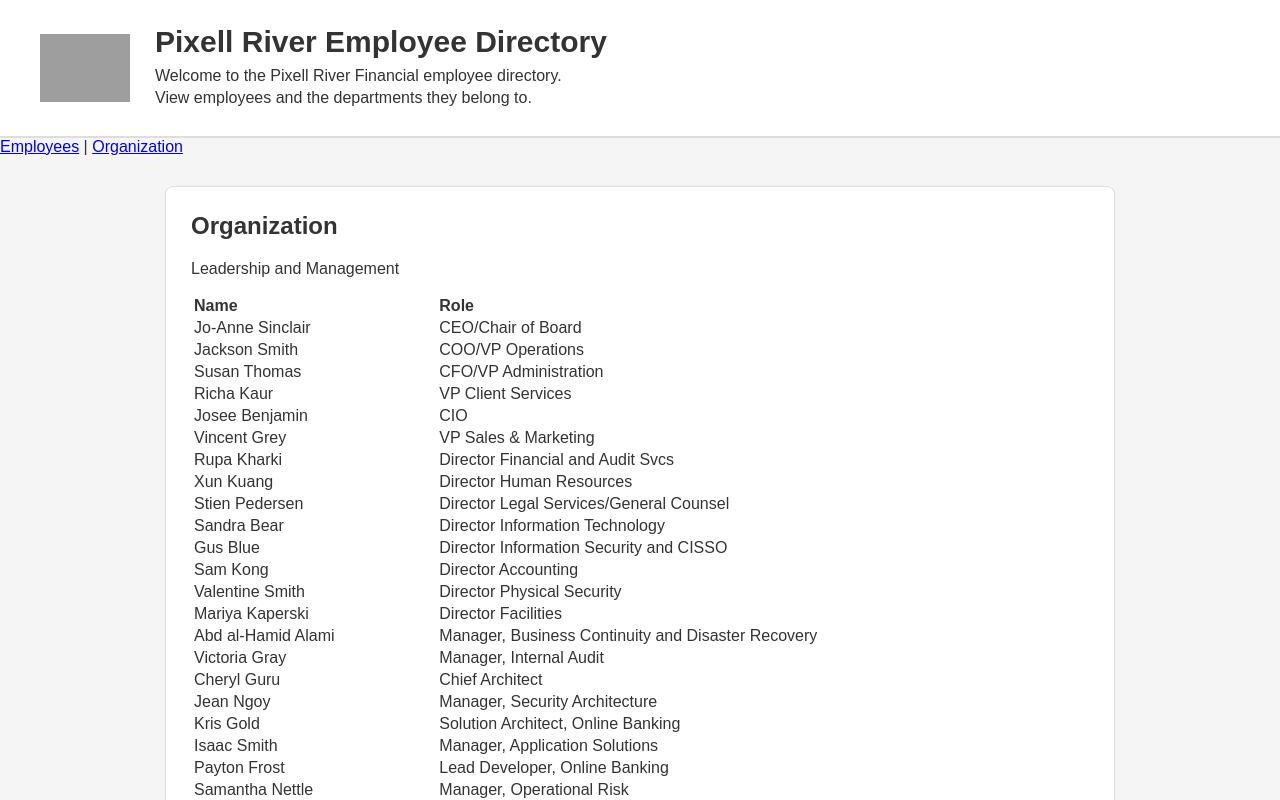
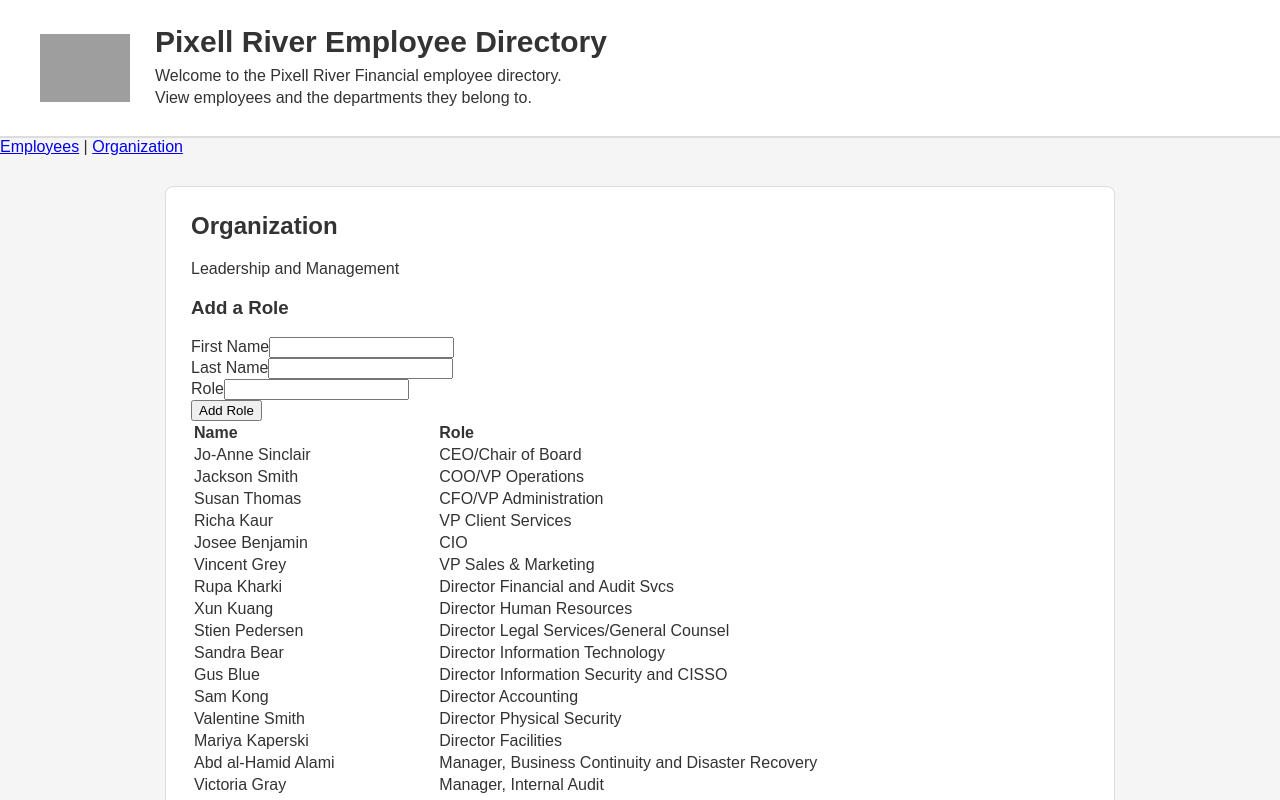
Before and after one commit to Mandeep831/full_stack_labs, a React (Vite) app: page /organization in a window 1280 px wide. Shown: the top 800 px of the page. Built offline with nearby package versions, Linux system fonts and the light colour scheme; grey boxes are pictures that could not be loaded.

Commit message:
Add role creation and update some files.

```diff
--- /dev/null
+++ b/src/apis/roleRepo.ts
@@ -0,0 +1,65 @@
+
+import type { Role } from '../interfaces/Role';
+import { roles } from '../interfaces/Role';
+
+let roleData: Role[] = roles;
+
+export function getRoles(): Role[] {
+  return roleData;
+}
+
+export function createRole(newRole: Role): Role | null {
+  const roleExists = roleData.some(
+    (person) =>
+      person.role.trim().toLowerCase() ===
+      newRole.role.trim().toLowerCase()
+  );
+
+  if (roleExists) {
+    return null;
+  }
+
+  roleData = [...roleData, newRole];
+
+  return newRole;
+}
+
+export function updateRole(
+  oldRoleName: string,
+  updatedRole: Role
+): Role | null {
+  const index = roleData.findIndex(
+    (person) => person.role === oldRoleName
+  );
+
+  if (index === -1) {
+    return null;
+  }
+
+  const duplicateRole = roleData.some(
+    (person) =>
+      person.role.trim().toLowerCase() ===
+        updatedRole.role.trim().toLowerCase() &&
+      person.role !== oldRoleName
+  );
+
+  if (duplicateRole) {
+    return null;
+  }
+
+  roleData = roleData.map((person, currentIndex) =>
+    currentIndex === index ? updatedRole : person
+  );
+
+  return updatedRole;
+}
+
+export function deleteRole(roleName: string): boolean {
+  const originalLength = roleData.length;
+
+  roleData = roleData.filter(
+    (person) => person.role !== roleName
+  );
+
+  return roleData.length < originalLength;
+}
--- /dev/null
+++ b/src/components/AddRole.tsx
@@ -0,0 +1,67 @@
+
+import type { Role } from '../interfaces/Role';
+import { useRoleForm } from '../hooks/useRoleForm';
+
+interface AddRoleProps {
+  onRoleAdded: (role: Role) => void;
+}
+
+function AddRole({ onRoleAdded }: AddRoleProps) {
+  const {
+    firstName,
+    setFirstName,
+    lastName,
+    setLastName,
+    roleName,
+    setRoleName,
+    error,
+    handleSubmit,
+  } = useRoleForm(onRoleAdded);
+
+  return (
+    <section>
+      <h3>Add a Role</h3>
+
+      <form onSubmit={handleSubmit}>
+        <div>
+          <label htmlFor="firstName">First Name</label>
+          <input
+            id="firstName"
+            type="text"
+            value={firstName}
+            onChange={(event) => setFirstName(event.target.value)}
+            required
+          />
+        </div>
+
+        <div>
+          <label htmlFor="lastName">Last Name</label>
+          <input
+            id="lastName"
+            type="text"
+            value={lastName}
+            onChange={(event) => setLastName(event.target.value)}
+            required
+          />
+        </div>
+
+        <div>
+          <label htmlFor="roleName">Role</label>
+          <input
+            id="roleName"
+            type="text"
+            value={roleName}
+            onChange={(event) => setRoleName(event.target.value)}
+            required
+          />
+        </div>
+
+        {error && <p role="alert">{error}</p>}
+
+        <button type="submit">Add Role</button>
+      </form>
+    </section>
+  );
+}
+
+export default AddRole;
--- a/src/components/Organization.tsx
+++ b/src/components/Organization.tsx
@@ -1,49 +1,22 @@
+
+import { useState } from 'react';
 import type { Role } from '../interfaces/Role';
-
-const roles: Role[] = [
-  { firstName: 'Jo-Anne', lastName: 'Sinclair', role: 'CEO/Chair of Board' },
-  { firstName: 'Jackson', lastName: 'Smith', role: 'COO/VP Operations' },
-  { firstName: 'Susan', lastName: 'Thomas', role: 'CFO/VP Administration' },
-  { firstName: 'Richa', lastName: 'Kaur', role: 'VP Client Services' },
-  { firstName: 'Josee', lastName: 'Benjamin', role: 'CIO' },
-  { firstName: 'Vincent', lastName: 'Grey', role: 'VP Sales & Marketing' },
-  { firstName: 'Rupa', lastName: 'Kharki', role: 'Director Financial and Audit Svcs' },
-  { firstName: 'Xun', lastName: 'Kuang', role: 'Director Human Resources' },
-  { firstName: 'Stien', lastName: 'Pedersen', role: 'Director Legal Services/General Counsel' },
-  { firstName: 'Sandra', lastName: 'Bear', role: 'Director Information Technology' },
-  { firstName: 'Gus', lastName: 'Blue', role: 'Director Information Security and CISSO' },
-  { firstName: 'Sam', lastName: 'Kong', role: 'Director Accounting' },
-  { firstName: 'Valentine', lastName: 'Smith', role: 'Director Physical Security' },
-  { firstName: 'Mariya', lastName: 'Kaperski', role: 'Director Facilities' },
-  {
-    firstName: 'Abd al-Hamid',
-    lastName: 'Alami',
-    role: 'Manager, Business Continuity and Disaster Recovery',
-  },
-  { firstName: 'Victoria', lastName: 'Gray', role: 'Manager, Internal Audit' },
-  { firstName: 'Cheryl', lastName: 'Guru', role: 'Chief Architect' },
-  { firstName: 'Jean', lastName: 'Ngoy', role: 'Manager, Security Architecture' },
-  { firstName: 'Kris', lastName: 'Gold', role: 'Solution Architect, Online Banking' },
-  { firstName: 'Isaac', lastName: 'Smith', role: 'Manager, Application Solutions' },
-  { firstName: 'Payton', lastName: 'Frost', role: 'Lead Developer, Online Banking' },
-  { firstName: 'Samantha', lastName: 'Nettle', role: 'Manager, Operational Risk' },
-  { firstName: 'Yolanda', lastName: 'Ferreira', role: 'Manager, Vendor Relations' },
-  { firstName: 'Samir', lastName: 'Hassan', role: 'Manager, Purchasing' },
-  { firstName: 'Yuna', lastName: 'Aikawa', role: 'Manager, Communications' },
-  {
-    firstName: 'Jonathan',
-    lastName: 'Carberry',
-    role: 'Manager Customer Experience and Community Eng.',
-  },
-  { firstName: 'Roland', lastName: 'Wei', role: 'Manager of Sales' },
-  { firstName: 'Pran', lastName: 'Singh', role: 'Manager, Marketing' },
-];
+import { getRoles } from '../apis/roleRepo';
+import AddRole from './AddRole';
 
 function Organization() {
+  const [roles, setRoles] = useState<Role[]>(() => getRoles());
+
+  function handleRoleAdded(newRole: Role) {
+    setRoles((currentRoles) => [...currentRoles, newRole]);
+  }
+
   return (
     <section>
       <h2>Organization</h2>
       <p>Leadership and Management</p>
+
+      <AddRole onRoleAdded={handleRoleAdded} />
 
       <table style={{ width: '100%', textAlign: 'left' }}>
         <thead>
@@ -55,8 +28,10 @@ function Organization() {
 
         <tbody>
           {roles.map((person) => (
-            <tr key={`${person.firstName}-${person.lastName}`}>
-              <td>{person.firstName} {person.lastName}</td>
+            <tr key={`${person.firstName}-${person.lastName}-${person.role}`}>
+              <td>
+                {person.firstName} {person.lastName}
+              </td>
               <td>{person.role}</td>
             </tr>
           ))}
@@ -65,4 +40,5 @@ function Organization() {
     </section>
   );
 }
+
 export default Organization;
--- /dev/null
+++ b/src/hooks/useRoleForm.ts
@@ -0,0 +1,47 @@
+
+import { useState } from 'react';
+import type { FormEvent } from 'react';
+import type { Role } from '../interfaces/Role';
+import { addRole } from '../services/roleService';
+
+export function useRoleForm(
+  onRoleAdded: (role: Role) => void
+) {
+  const [firstName, setFirstName] = useState('');
+  const [lastName, setLastName] = useState('');
+  const [roleName, setRoleName] = useState('');
+  const [error, setError] = useState('');
+
+  function handleSubmit(event: FormEvent<HTMLFormElement>) {
+    event.preventDefault();
+
+    const result = addRole({
+      firstName,
+      lastName,
+      role: roleName,
+    });
+
+    if (result.error || !result.role) {
+      setError(result.error);
+      return;
+    }
+
+    onRoleAdded(result.role);
+
+    setFirstName('');
+    setLastName('');
+    setRoleName('');
+    setError('');
+  }
+
+  return {
+    firstName,
+    setFirstName,
+    lastName,
+    setLastName,
+    roleName,
+    setRoleName,
+    error,
+    handleSubmit,
+  };
+}
--- a/src/interfaces/Role.ts
+++ b/src/interfaces/Role.ts
@@ -3,3 +3,42 @@ export interface Role {
   lastName: string;
   role: string;
 }
+
+export const roles: Role[] = [
+  { firstName: 'Jo-Anne', lastName: 'Sinclair', role: 'CEO/Chair of Board' },
+  { firstName: 'Jackson', lastName: 'Smith', role: 'COO/VP Operations' },
+  { firstName: 'Susan', lastName: 'Thomas', role: 'CFO/VP Administration' },
+  { firstName: 'Richa', lastName: 'Kaur', role: 'VP Client Services' },
+  { firstName: 'Josee', lastName: 'Benjamin', role: 'CIO' },
+  { firstName: 'Vincent', lastName: 'Grey', role: 'VP Sales & Marketing' },
+  { firstName: 'Rupa', lastName: 'Kharki', role: 'Director Financial and Audit Svcs' },
+  { firstName: 'Xun', lastName: 'Kuang', role: 'Director Human Resources' },
+  { firstName: 'Stien', lastName: 'Pedersen', role: 'Director Legal Services/General Counsel' },
+  { firstName: 'Sandra', lastName: 'Bear', role: 'Director Information Technology' },
+  { firstName: 'Gus', lastName: 'Blue', role: 'Director Information Security and CISSO' },
+  { firstName: 'Sam', lastName: 'Kong', role: 'Director Accounting' },
+  { firstName: 'Valentine', lastName: 'Smith', role: 'Director Physical Security' },
+  { firstName: 'Mariya', lastName: 'Kaperski', role: 'Director Facilities' },
+  {
+    firstName: 'Abd al-Hamid',
+    lastName: 'Alami',
+    role: 'Manager, Business Continuity and Disaster Recovery',
+  },
+  { firstName: 'Victoria', lastName: 'Gray', role: 'Manager, Internal Audit' },
+  { firstName: 'Cheryl', lastName: 'Guru', role: 'Chief Architect' },
+  { firstName: 'Jean', lastName: 'Ngoy', role: 'Manager, Security Architecture' },
+  { firstName: 'Kris', lastName: 'Gold', role: 'Solution Architect, Online Banking' },
+  { firstName: 'Isaac', lastName: 'Smith', role: 'Manager, Application Solutions' },
+  { firstName: 'Payton', lastName: 'Frost', role: 'Lead Developer, Online Banking' },
+  { firstName: 'Samantha', lastName: 'Nettle', role: 'Manager, Operational Risk' },
+  { firstName: 'Yolanda', lastName: 'Ferreira', role: 'Manager, Vendor Relations' },
+  { firstName: 'Samir', lastName: 'Hassan', role: 'Manager, Purchasing' },
+  { firstName: 'Yuna', lastName: 'Aikawa', role: 'Manager, Communications' },
+  {
+    firstName: 'Jonathan',
+    lastName: 'Carberry',
+    role: 'Manager Customer Experience and Community Eng.',
+  },
+  { firstName: 'Roland', lastName: 'Wei', role: 'Manager of Sales' },
+  { firstName: 'Pran', lastName: 'Singh', role: 'Manager, Marketing' },
+];
--- /dev/null
+++ b/src/services/roleService.ts
@@ -0,0 +1,64 @@
+
+import type { Role } from '../interfaces/Role';
+import { createRole, getRoles } from '../apis/roleRepo';
+
+export function addRole(newRole: Role): {
+  role: Role | null;
+  error: string;
+} {
+  const firstName = newRole.firstName.trim();
+  const lastName = newRole.lastName.trim();
+  const roleName = newRole.role.trim();
+
+  if (firstName.length < 3) {
+    return {
+      role: null,
+      error: 'First name must be at least 3 characters long.',
+    };
+  }
+
+  if (!lastName) {
+    return {
+      role: null,
+      error: 'Last name is required.',
+    };
+  }
+
+  if (!roleName) {
+    return {
+      role: null,
+      error: 'Role is required.',
+    };
+  }
+
+  const existingRole = getRoles().some(
+    (person) =>
+      person.role.trim().toLowerCase() ===
+      roleName.toLowerCase()
+  );
+
+  if (existingRole) {
+    return {
+      role: null,
+      error: 'This role is already occupied.',
+    };
+  }
+
+  const createdRole = createRole({
+    firstName,
+    lastName,
+    role: roleName,
+  });
+
+  if (!createdRole) {
+    return {
+      role: null,
+      error: 'This role is already occupied.',
+    };
+  }
+
+  return {
+    role: createdRole,
+    error: '',
+  };
+}
```
